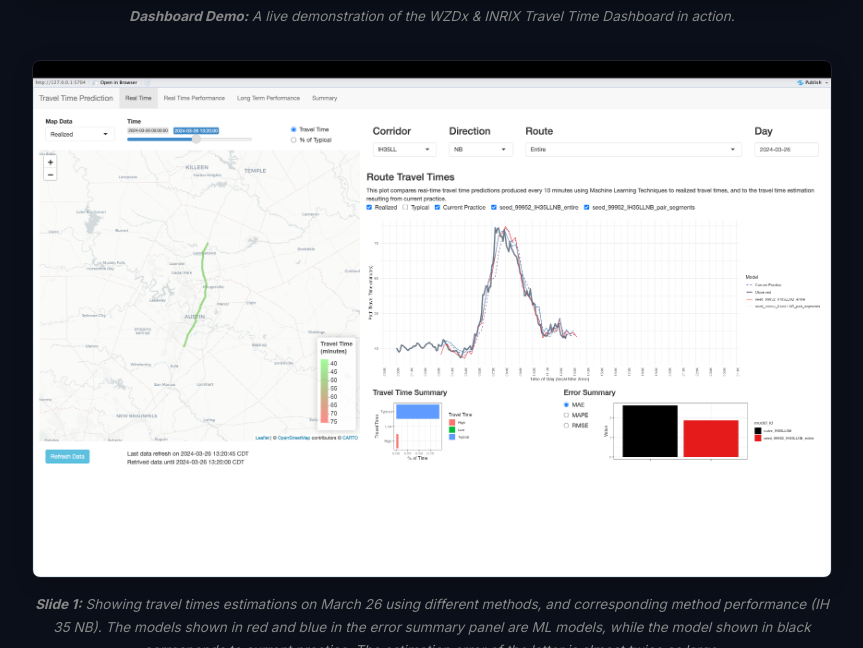
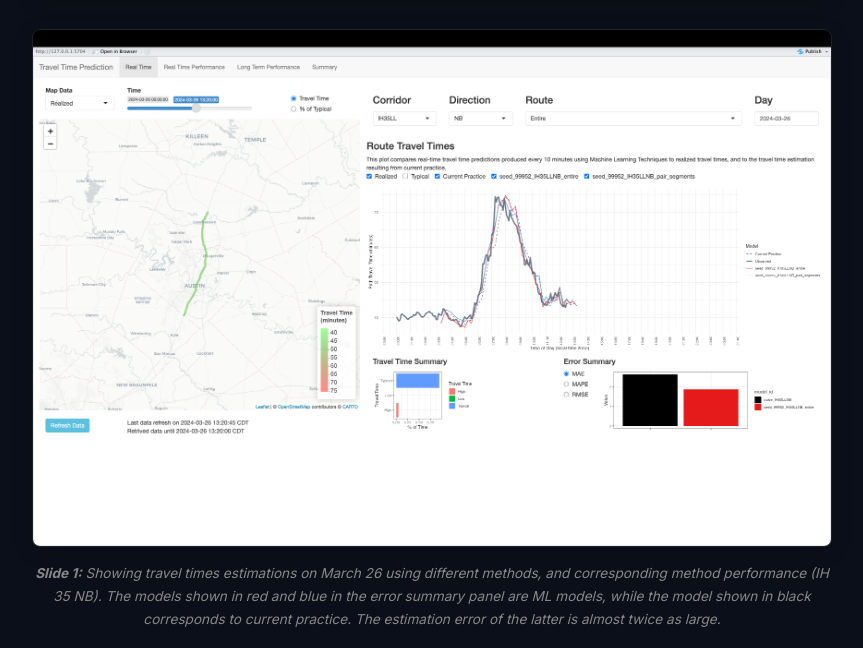
Before and after one commit to Adam-Kosicki/adam-kosicki.github.io, a Jekyll site: the page built from _projects/wzdx-travel-time-dashboard.md, in a window 1280 px wide and 900 px high, scrolled down 3602 px, cut to the strip 252-900 px from the top of the window. Shown: the whole strip, without its empty margins (208-1071 px from the left). Built offline with Jekyll 4.4.1, drawn with Linux system fonts in a browser that asks for light colours.

Commit message:
Remove dashboard demo caption

```diff
--- a/_projects/wzdx-travel-time-dashboard.md
+++ b/_projects/wzdx-travel-time-dashboard.md
@@ -69,7 +69,6 @@
   <div style="position: relative; padding-bottom: 56.25%; height: 0; overflow: hidden; max-width: 100%; border-radius: 8px; border: 1px solid var(--card-border); box-shadow: 0 4px 20px rgba(0,0,0,0.15);">
     <iframe src="https://www.youtube.com/embed/bf5KoMFYjXE?autoplay=0&rel=0" title="YouTube video player" frameborder="0" allow="accelerometer; autoplay; clipboard-write; encrypted-media; gyroscope; picture-in-picture" allowfullscreen style="position: absolute; top: 0; left: 0; width: 100%; height: 100%;"></iframe>
   </div>
-  <p style="font-size: 0.85rem; color: #888; margin-top: 0.5rem; font-style: italic;"><strong>Dashboard Demo:</strong> A live demonstration of the WZDx & INRIX Travel Time Dashboard in action.</p>
 </div>
 
 <div class="project-image-container" style="text-align: center; margin: 2rem 0;">
```
